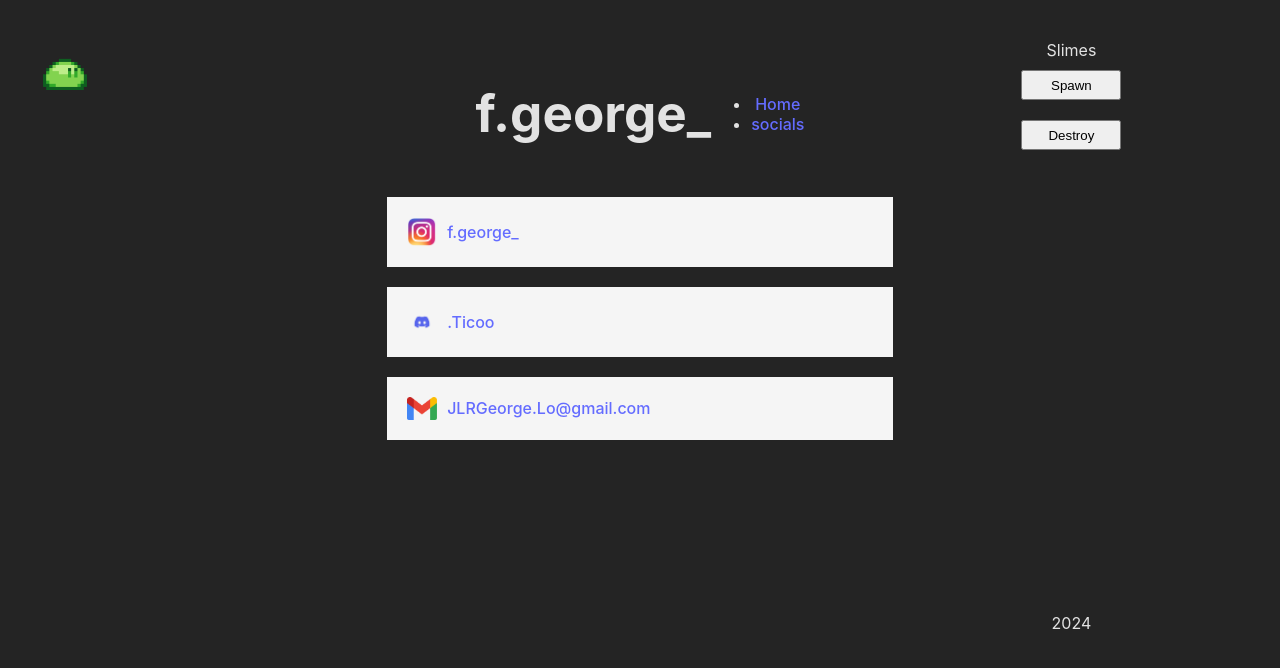
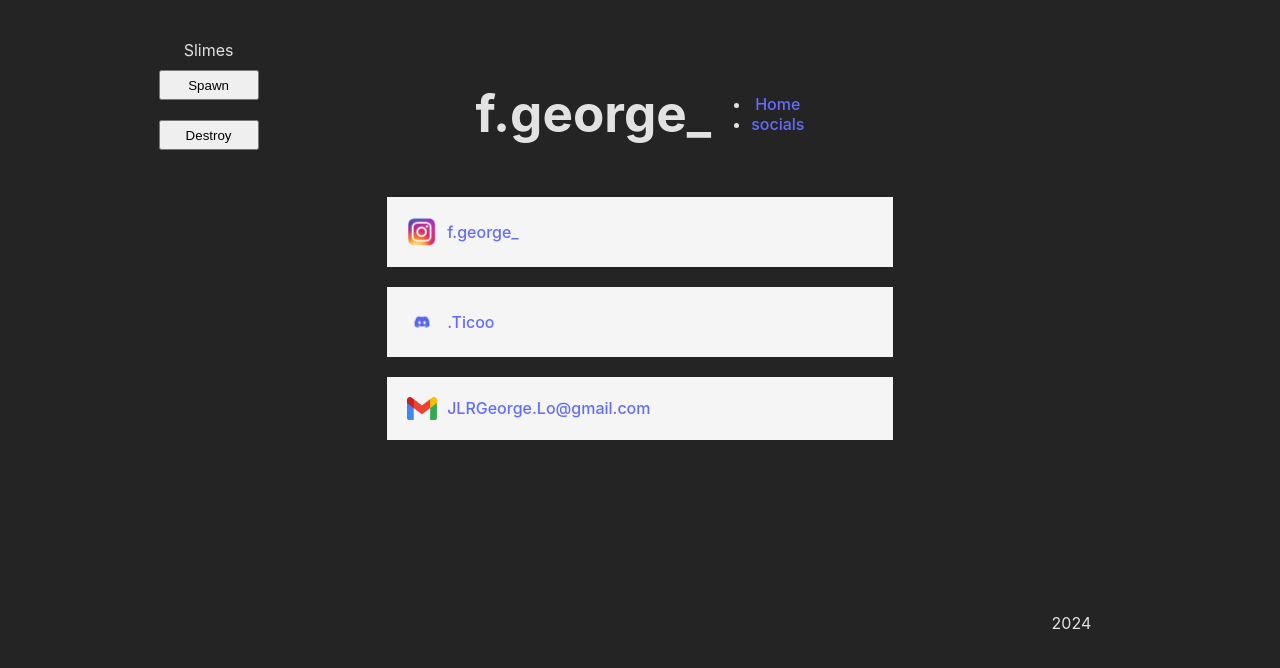
Before and after one commit to Tikooh/Socials-page, a React (Vite) app in the folder socials-page/: page / in a window 1280 px wide. Shown: the top 668 px of the page. Built offline with nearby package versions, Linux system fonts and the light colour scheme.

Commit message:
bob works

```diff
--- a/socials-page/src/App.tsx
+++ b/socials-page/src/App.tsx
@@ -1,9 +1,9 @@
 import './App.css'
 import Footer from './components/Footer'
 import Header from './components/Header'
+import RenderSlimes from './components/RenderSlimes'
 import SocialsBox from './components/SocialsBox'
 import SpawnSlime from './components/SpawnSlime'
-import Slime  from './components/Slime'
 
 const App = () => {
 
@@ -13,8 +13,8 @@ const App = () => {
         <SocialsBox></SocialsBox>
         <Header></Header>
         <Footer></Footer>
-        <Slime></Slime>
         <SpawnSlime></SpawnSlime>
+        <RenderSlimes></RenderSlimes>
       </div>
 
     </>
--- a/socials-page/src/components/RenderSlimes.tsx
+++ b/socials-page/src/components/RenderSlimes.tsx
@@ -29,6 +29,8 @@ const RenderSlimes = () => {
         </div>
 
     )
+
+    return content
 }
 
 export default RenderSlimes
--- a/socials-page/src/components/Slime.tsx
+++ b/socials-page/src/components/Slime.tsx
@@ -8,12 +8,15 @@ const Slime = ({ name, colour, tag }: slime) => {
 
     const content = (
         <>
-            <p>{name}</p>
-            <img src={img} alt="slime" className="img__slime"
-                style={{
-                    position: 'absolute',
-                }}
-            />
+
+            <div className="div__slime_placeable">
+                <p className="p__slime_name">{name}</p>
+                <img src={img} alt="slime" className="img__slime"
+                    style={{
+                        position: 'absolute',
+                    }}
+                />
+            </div>
         </>
     )
 
--- a/socials-page/src/components/SpawnSlime.tsx
+++ b/socials-page/src/components/SpawnSlime.tsx
@@ -22,9 +22,6 @@ const SpawnSlime = () => {
             </form>
 
             <SpriteBox></SpriteBox>
-
-
-
         </>
 
     )
--- a/socials-page/src/index.css
+++ b/socials-page/src/index.css
@@ -94,13 +94,21 @@ h1 {
 }
 
 .img__slime {
-  width: 50px;
+  width: 32px;
   height: auto;
+
 }
 
 .div__slime_placeable {
-  grid-row: 2;
-  grid-column: 3;
+  position: absolute;
+  display: flex;
+  width: 48px;
+  height: 48px;
+  align-items: center;
+  justify-content: center;
+  flex-direction: column;
+  gap: 10px;
+
 }
 
 .div__slime_buttons {
@@ -119,6 +127,12 @@ h1 {
   padding: 0px;
 }
 
+.p__slime_name {
+  margin: 0px;
+  padding: 0px;
+  flex: 1;
+}
+
 @media (max-width: 767px) {
   /* for smartphones */
   :root {
```
